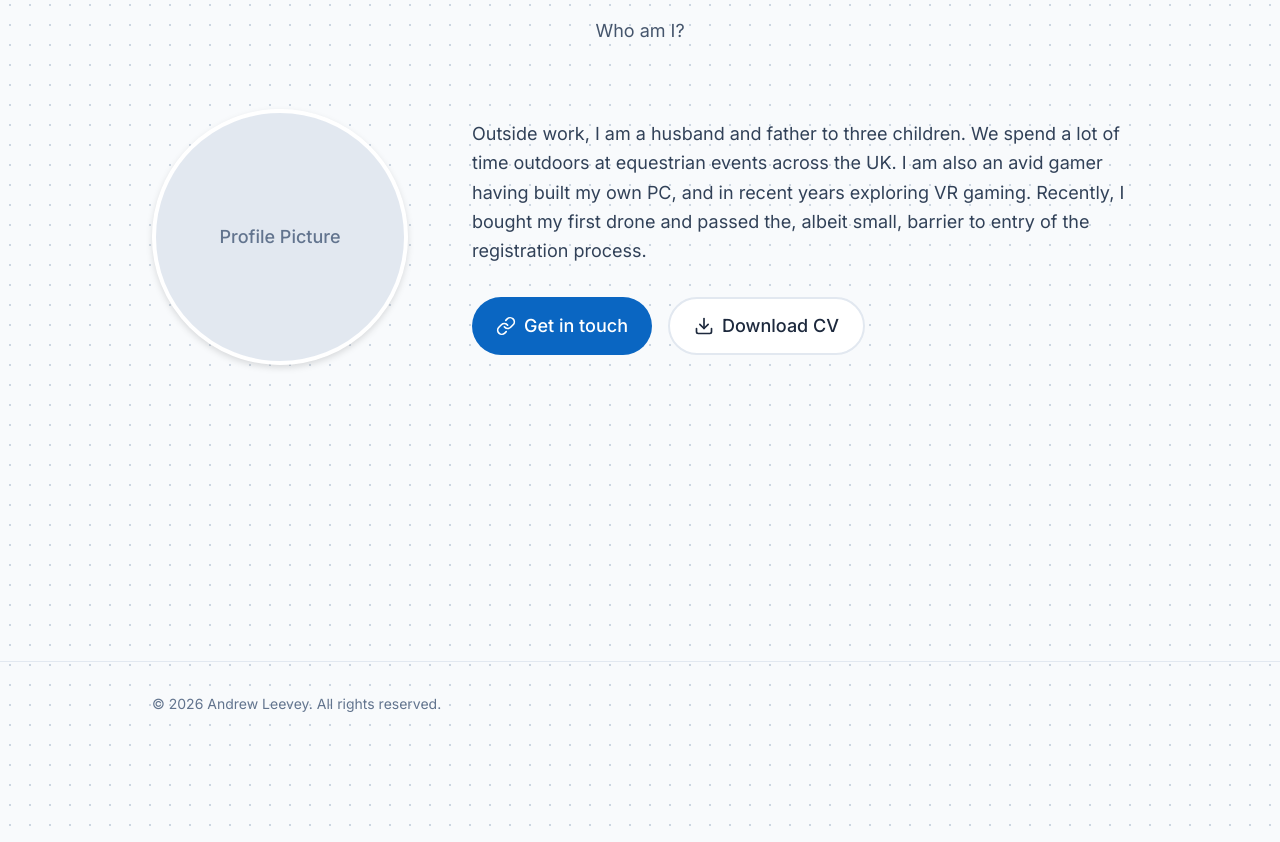
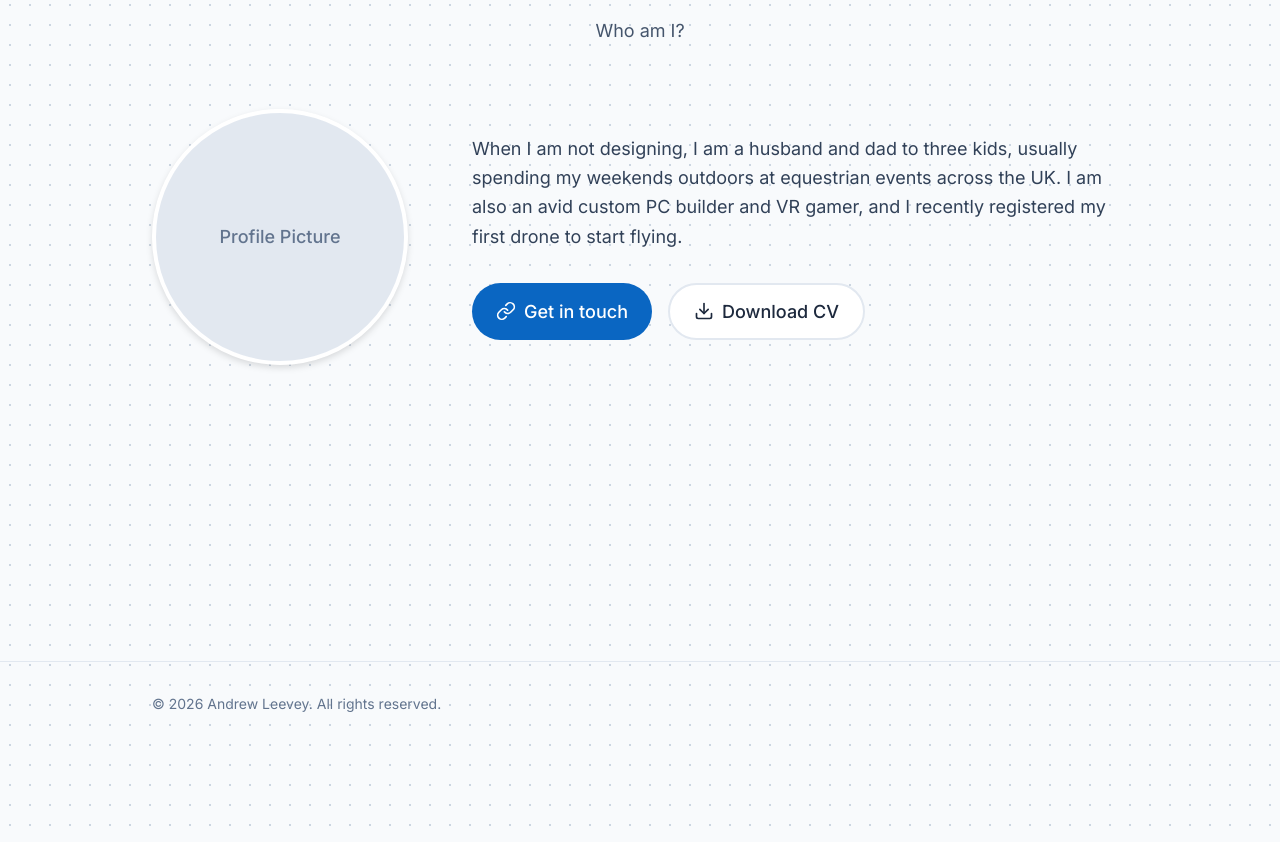
Before and after one commit to andrewleevey-ux/andrew-leevey-portfolio, a Next.js app: page / in a window 1280 px wide. Shown: the part 5925-6767 px from the top of the page. Built offline with nearby package versions, Linux system fonts and the light colour scheme.

Commit message:
Update 'About Me' section body copy
Co-authored-by: andrewleevey-ux <257649676+andrewleevey-ux@users.noreply.github.com>

```diff
--- a/app/page.tsx
+++ b/app/page.tsx
@@ -439,7 +439,7 @@ export default function Home() {
             </div>
             <div className="w-full flex flex-col gap-6">
               <p className="text-slate-700 leading-relaxed">
-                Outside work, I am a husband and father to three children. We spend a lot of time outdoors at equestrian events across the UK. I am also an avid gamer having built my own PC, and in recent years exploring VR gaming. Recently, I bought my first drone and passed the, albeit small, barrier to entry of the registration process.
+                When I am not designing, I am a husband and dad to three kids, usually spending my weekends outdoors at equestrian events across the UK. I am also an avid custom PC builder and VR gamer, and I recently registered my first drone to start flying.
               </p>
               <div className="flex flex-wrap gap-4 mt-2">
                 <a href="#" className="bg-[#0A66C2] text-white px-6 py-3 rounded-full font-medium flex items-center justify-center gap-2 transition-all duration-200 hover:-translate-y-1 hover:shadow-lg">
```
